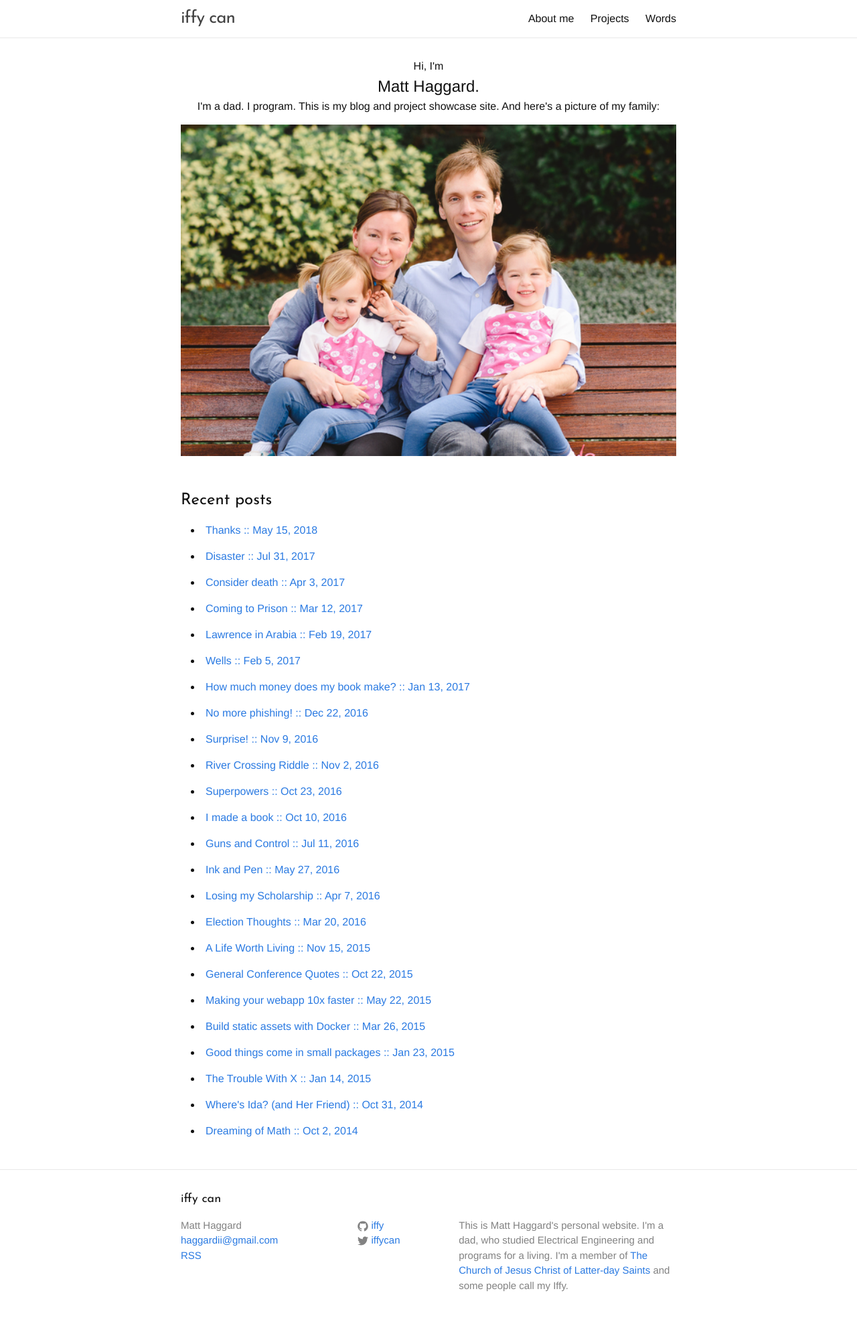
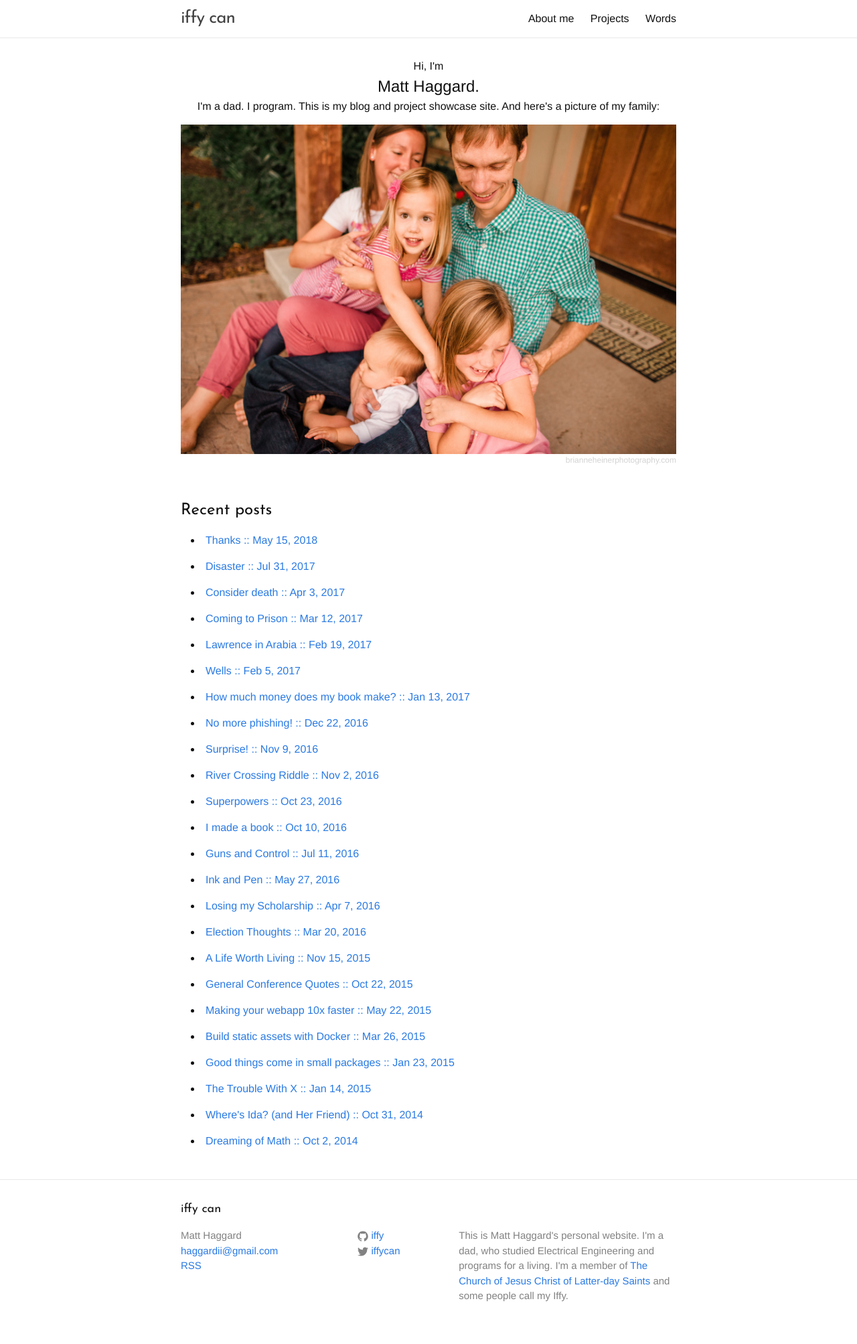
Before and after one commit to iffy/iffy.github.com, a Jekyll site: the page built from index.html, in a window 1280 px wide. Shown: the whole page at 67% size. Built offline with Jekyll 4.4.1, drawn with Linux system fonts in a browser that asks for light colours; nearby versions of some CDN libraries; some web fonts are replaced.

Commit message:
Update family pic

```diff
--- a/_sass/_layout.scss
+++ b/_sass/_layout.scss
@@ -19,11 +19,17 @@
             z-index: 1;
         }
         .attribution {
-            text-align: center;
-            font-size: 12px;
-            opacity: 0.5;
             padding: 0.5rem;
         }
+    }
+}
+
+.attribution {
+    text-align: right;
+    font-size: 75%;
+    color: lightgrey;
+    a {
+        color: lightgrey;
     }
 }
 
--- a/index.html
+++ b/index.html
@@ -16,7 +16,8 @@ image: /images/family4.jpg
   </p>
 
   <div class="hero">
-    <img src="images/family5.jpg" alt="My family">
+    <img src="images/family6.jpg" alt="My family">
+    <div class="attribution"><a href="http://www.brianneheinerphotography.com/">brianneheinerphotography.com</a></div>
   </div>
 
   <div class="post-list">
```
Also changed, not shown: images/family6.jpg (added).
